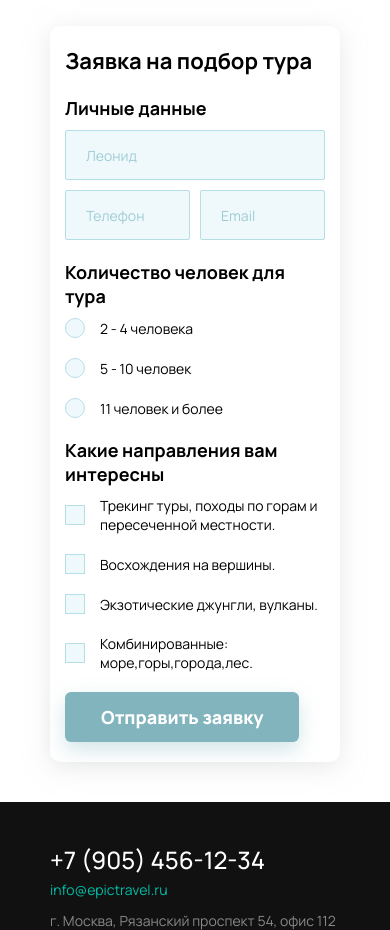
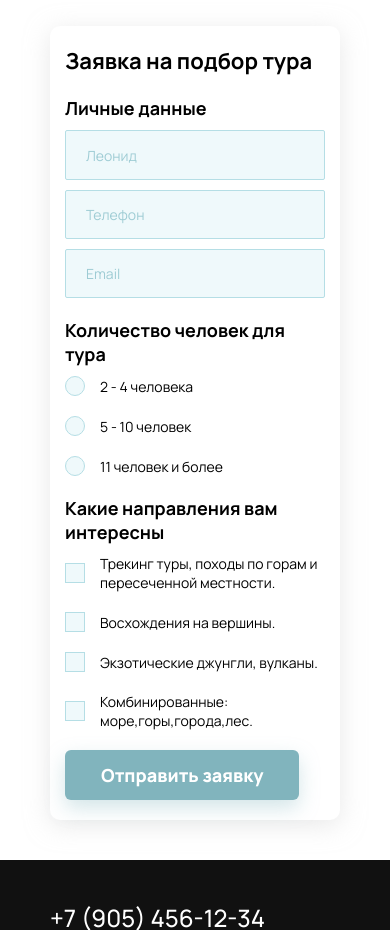
Before and after one commit to usMainFox/Epic-Travel, a plain HTML site: page contact.html in a window 390 px wide. Shown: the part 1000-1930 px from the top of the page. Drawn offline with Linux system fonts and the light colour scheme.

Commit message:
fix-bug-input-media-mobole

```diff
--- a/css/media-mobile.css
+++ b/css/media-mobile.css
@@ -133,4 +133,11 @@
 } */
 
 
+/* inputs */
+
+.inputs-wrapper{
+  flex-direction: column;
+  flex-wrap: nowrap;
 }
+
+}
```
